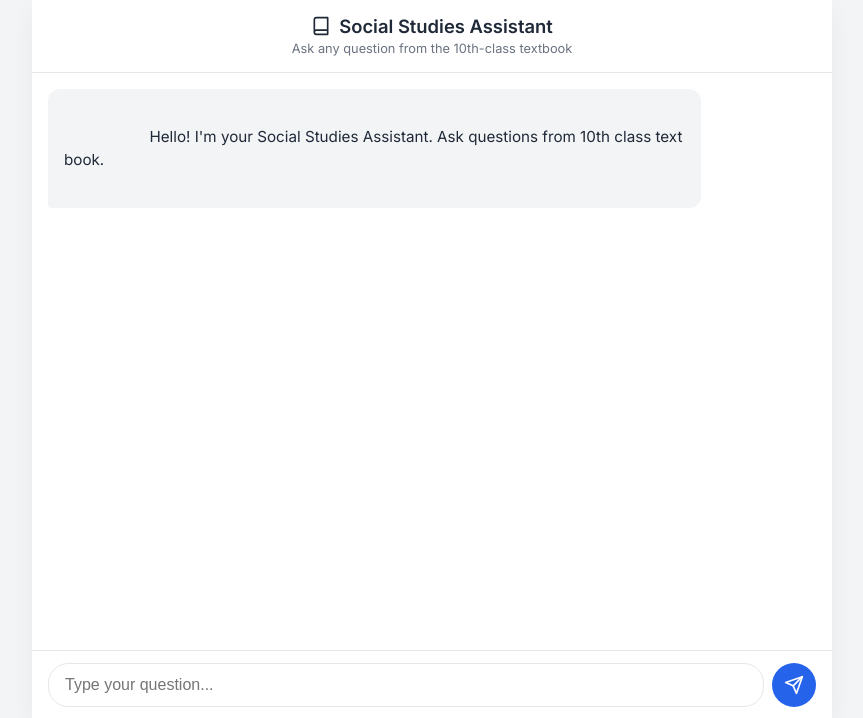
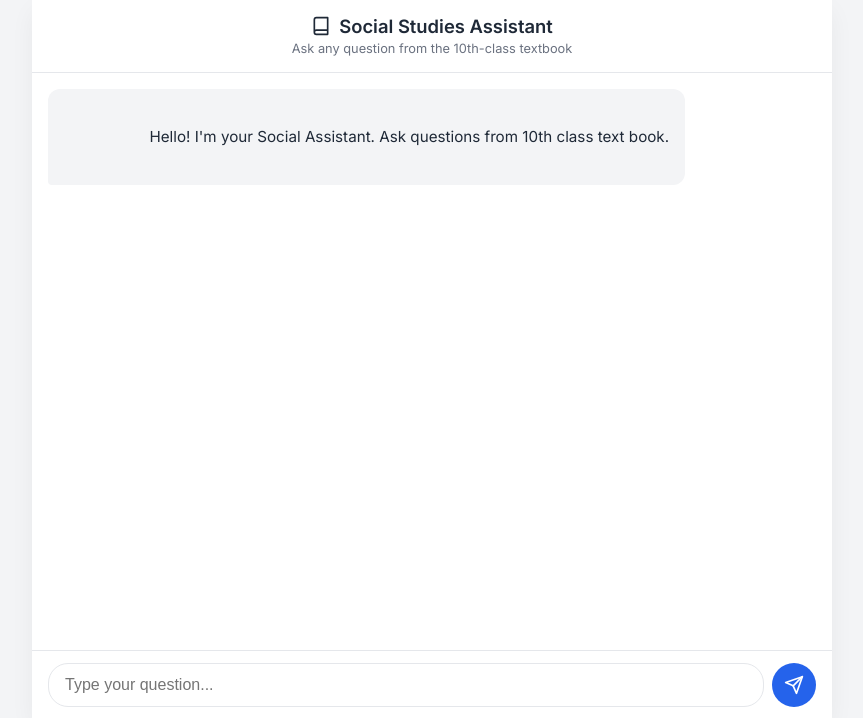
Before and after one commit to ka1817/End-to-End-RAG-System, a FastAPI app: page / in a window 1280 px wide. Shown: the part 41-759 px from the top of the page, without its empty margins (208-1071 px from the left). Run offline with FastAPI, Linux system fonts and the light colour scheme; parts of the project's set-up code (start-up, migrations or seed data) failed here and were passed over.

Commit message:
UI-Change

```diff
--- a/templates/index.html
+++ b/templates/index.html
@@ -22,7 +22,7 @@
             <!-- Initial welcome message -->
             <div class="message bot">
                 <div class="message-content">
-                    Hello! I'm your Social Studies Assistant. Ask questions from 10th class text book.
+                    Hello! I'm your Social Assistant. Ask questions from 10th class text book.
                 </div>
             </div>
         </main>
```
